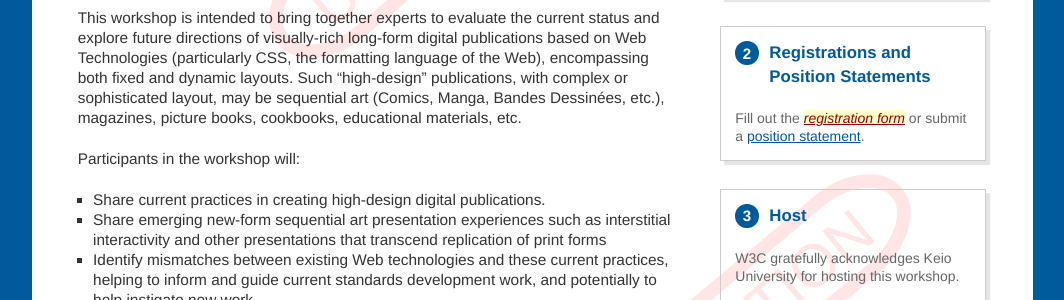
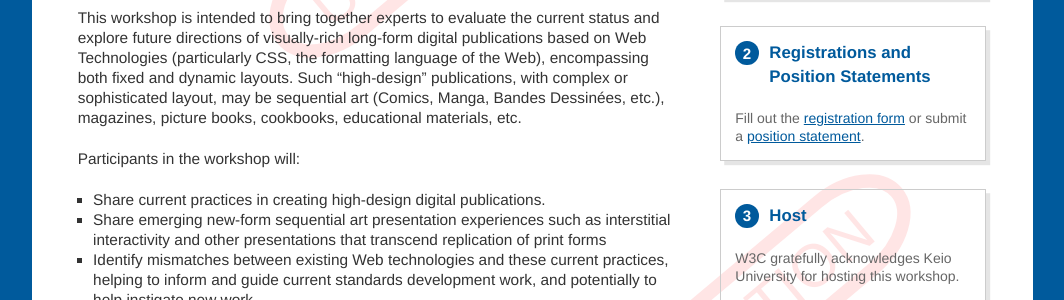
Before and after one commit to w3c/tokyo18-workshop, a Jekyll site: the page built from cfp.md, in a window 1280 px wide. Shown: the part 644-944 px from the top of the page, without its empty margins (108-1172 px from the left). Built offline with Jekyll 4.4.1, drawn with Linux system fonts in a browser that asks for light colours; our own code applies the rules of GitHub Pages for plain Markdown files.

Commit message:
Removed the todo class...

```diff
--- a/_includes/cfp_dates.html
+++ b/_includes/cfp_dates.html
@@ -29,5 +29,5 @@
 </aside>
 <aside class="box" id="regs">
     <h2 class="footnote">Registrations and Position Statements</h2>
-    <p>Fill out the <a class="todo" href="https://www.w3.org/2002/09/wbs/1/2018publayoutws/">registration form</a> or submit a <a href="#position-statements">position statement</a>.</p>
+    <p>Fill out the <a href="https://www.w3.org/2002/09/wbs/1/2018publayoutws/">registration form</a> or submit a <a href="#position-statements">position statement</a>.</p>
 </aside>
```
